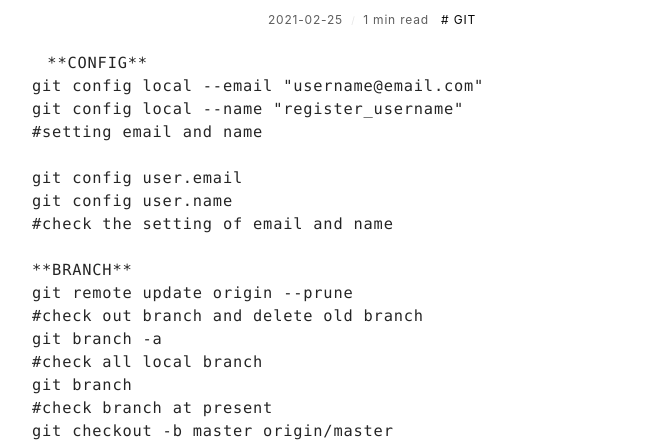
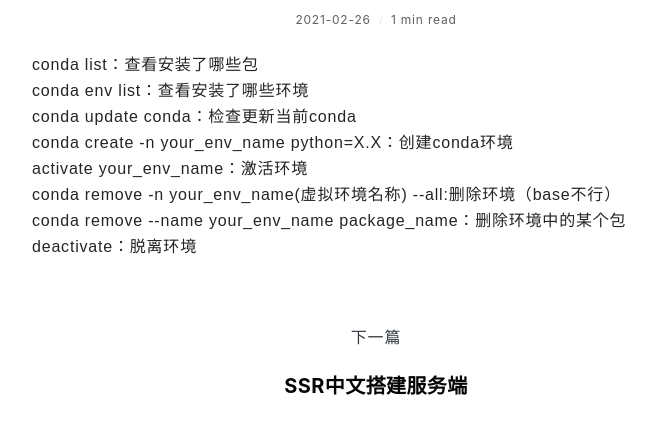
Before and after one commit to Chameleon071/chameleon071.github.io, a plain HTML site: page anaconda-cao-zuo-zhi-nan/index.html in a window 1280 px wide. Shown: the part 533-980 px from the top of the page, without its empty margins (264-920 px from the left). Drawn offline with nearby package versions, Linux system fonts and the light colour scheme; a web font is replaced by a local one.

Commit message:
update from gridea: 2021-02-26 11:07:45

```diff
--- a/git-zhi-ling/index.html
+++ b/anaconda-cao-zuo-zhi-nan/index.html
@@ -2,19 +2,20 @@
   <head>
     <meta charset="utf-8" />
 <meta name="viewport" content="width=device-width, initial-scale=1" />
-<title>Git指令 | Secuirty Dog</title>
-<link rel="shortcut icon" href="https://chameleon071.github.io/favicon.ico?v=1614257504992">
+<title>Anaconda操作指南 | Secuirty Dog</title>
+<link rel="shortcut icon" href="https://chameleon071.github.io/favicon.ico?v=1614308856859">
 <link href="https://cdn.jsdelivr.net/npm/remixicon@2.3.0/fonts/remixicon.css" rel="stylesheet">
 <link rel="stylesheet" href="https://chameleon071.github.io/styles/main.css">
-<link rel="alternate" type="application/atom+xml" title="Git指令 | Secuirty Dog - Atom Feed" href="https://chameleon071.github.io/atom.xml">
+<link rel="alternate" type="application/atom+xml" title="Anaconda操作指南 | Secuirty Dog - Atom Feed" href="https://chameleon071.github.io/atom.xml">
 <link rel="stylesheet" href="https://fonts.googleapis.com/css?family=Droid+Serif:400,700">
 
 
 
-    <meta name="description" content="**CONFIG**
-git config local --email &quot;username@email.com&quot;
-git config local --name &quot;register_username&quot;..." />
-    <meta name="keywords" content="GIT" />
+    <meta name="description" content="conda list：查看安装了哪些包
+conda env list：查看安装了哪些环境
+conda update conda：检查更新当前conda
+conda create -n your_env_name python=X.X：创建c..." />
+    <meta name="keywords" content="" />
     <link rel="stylesheet" href="https://cdnjs.cloudflare.com/ajax/libs/KaTeX/0.10.0/katex.min.css">
     <script src="https://cdn.bootcss.com/highlight.js/9.12.0/highlight.min.js"></script>
   </head>
@@ -23,7 +24,7 @@ git config local --name &quot;register_username&quot;..." />
       <div class="main-content">
         <div class="site-header">
   <a href="https://chameleon071.github.io">
-  <img class="avatar" src="https://chameleon071.github.io/images/avatar.png?v=1614257504992" alt="">
+  <img class="avatar" src="https://chameleon071.github.io/images/avatar.png?v=1614308856859" alt="">
   </a>
   <h1 class="site-title">
     Secuirty Dog
@@ -70,62 +71,28 @@ git config local --name &quot;register_username&quot;..." />
         <div class="post-detail">
           <article class="post">
             <h2 class="post-title">
-              Git指令
+              Anaconda操作指南
             </h2>
             <div class="post-info">
               <span>
-                2021-02-25
+                2021-02-26
               </span>
               <span>
                 1 min read
               </span>
 
-                <a href="https://chameleon071.github.io/f9MrOCXDp/" class="post-tag">
-                  # GIT
-                </a>
-
             </div>
 
             <div class="post-content-wrapper">
               <div class="post-content">
-                <pre><code class="language-git">**CONFIG**
-git config local --email &quot;username@email.com&quot;
-git config local --name &quot;register_username&quot;
-#setting email and name
-
-git config user.email
-git config user.name
-#check the setting of email and name
-
-**BRANCH**
-git remote update origin --prune
-#check out branch and delete old branch
-git branch -a
-#check all local branch
-git branch
-#check branch at present
-git checkout -b master origin/master
-#switch a new branch
-git branch testing
-#create new branch named testing
-git branch -d testing
-#delete testing
-git merge testing
-#merge master and testing
-
-**INIT**
-git init
-#add .init folder into your target folder
-git remote add origin http://github.com/chameleon07.git
-#set remote repository
-#if you run error about &quot;remote origin already exists&quot;,you can try:
-git remote set-url origin git@github.com:Chameleon00007/chameleon00007.github.io.git
-git status
-#check git status
-git add .
-git commit -m &quot;commit&quot;
-pit push origin master
-</code></pre>
+                <p>conda list：查看安装了哪些包<br>
+conda env list：查看安装了哪些环境<br>
+conda update conda：检查更新当前conda<br>
+conda create -n your_env_name python=X.X：创建conda环境<br>
+activate your_env_name：激活环境<br>
+conda remove -n your_env_name(虚拟环境名称) --all:删除环境（base不行）<br>
+conda remove --name your_env_name  package_name：删除环境中的某个包<br>
+deactivate：脱离环境</p>
 
               </div>
               <div class="toc-container">
@@ -138,9 +105,9 @@ pit push origin master
 
           <div class="next-post">
             <div class="next">下一篇</div>
-            <a href="https://chameleon071.github.io/ubuntu-mirror-switch/">
+            <a href="https://chameleon071.github.io/ssr-zhong-wen-da-jian-fu-wu-duan/">
               <h3 class="post-title">
-                Ubuntu源镜像切换
+                SSR中文搭建服务端
               </h3>
             </a>
           </div>
```
Also changed, not shown: HkWW3A_sc/index.html (+2 -2 lines), about/index.html (+2 -2 lines), archives/index.html (+11 -2 lines), atom.xml (+17 -1 lines), f9MrOCXDp/index.html (+2 -2 lines), index.html (+21 -2 lines), linux-liang-tai-fu-wu-qi-lian-jie/index.html (+2 -2 lines), media-change-please-insert-the-disc-labeled/index.html (+2 -2 lines), rWFINr95N/index.html (+2 -2 lines), ssr-zhong-wen-da-jian-fu-wu-duan/index.html (+2 -2 lines), tags/index.html (+2 -2 lines), ubuntu-mirror-switch/index.html (+2 -2 lines), vkRnG4Nm3/index.html (+2 -2 lines).
